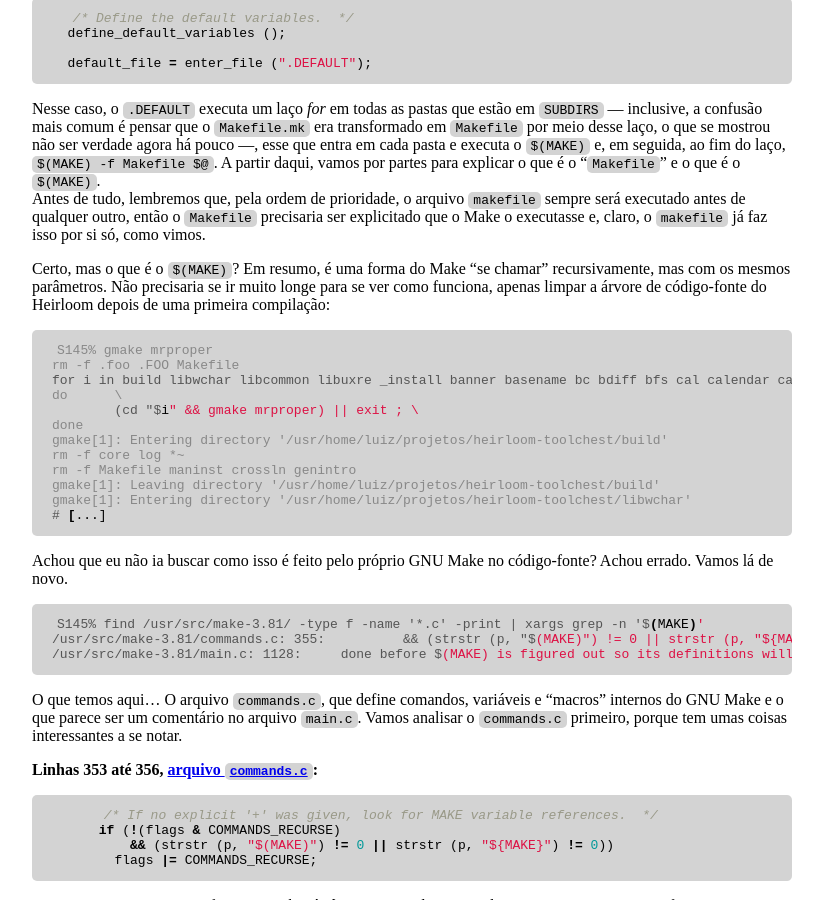
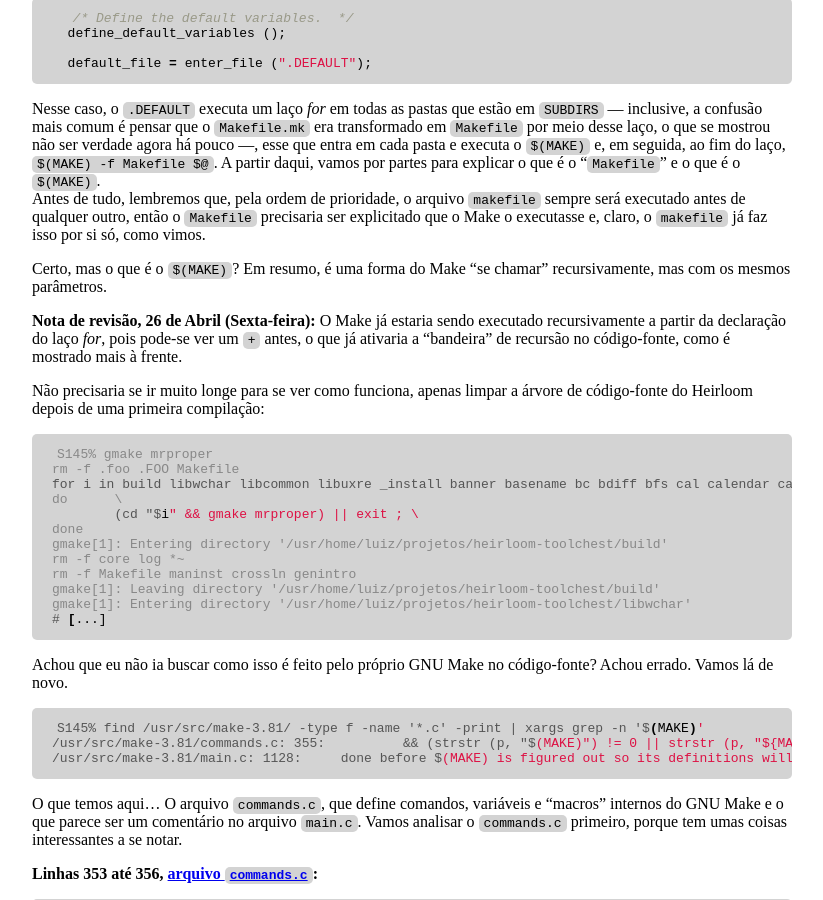
Before and after one commit to takusuman/blog, a Jekyll site: the page built from _posts/2024-04-22-tentando-entender-a-montagem-do-heirloom.markdown, in a window 1280 px wide and 900 px high, scrolled down 12894 px. Shown: the whole window, without its empty margins (228-1051 px from the left). Built offline with Jekyll 4.4.1, drawn with Linux system fonts in a browser that asks for light colours; some of the changed text lies outside the part shown.

Commit message:
Nota de revisão e correção gramatical no artigo do dia 22 de Abril.

```diff
--- a/_posts/2024-04-22-tentando-entender-a-montagem-do-heirloom.markdown
+++ b/_posts/2024-04-22-tentando-entender-a-montagem-do-heirloom.markdown
@@ -893,6 +893,12 @@ si só, como vimos.
 
 Certo, mas o que é o ``$(MAKE)``? Em resumo, é uma forma do Make "se chamar"
 recursivamente, mas com os mesmos parâmetros.
+
+**Nota de revisão, 26 de Abril (Sexta-feira):** O Make já estaria sendo
+executado recursivamente a partir da declaração do laço _for_, pois pode-se
+ver um ``+`` antes, o que já ativaria a "bandeira" de recursão no código-fonte,
+como é mostrado mais à frente.
+
 Não precisaria se ir muito longe para se ver como funciona, apenas limpar
 a árvore de código-fonte do Heirloom depois de uma primeira compilação:
 
@@ -1024,7 +1030,7 @@ extensão para o MS-DOS e o IBM OS/2 que mantém os descritores de arquivos dos
 não caiba comentar muito além aqui.
 
 Finalmente, conseguiremos chegar onde queríamos: para que serve o bendito
-``Makefile`` gerado a partir do ``Makefile.mk``? E porque ele é chamado apenas
+``Makefile`` gerado a partir do ``Makefile.mk``? E por que ele é chamado apenas
 no final do laço _for_ que compila todos os programas e bibliotecas do Heirloom?
 Quando analisamos o arquivo ``Makefile.mk``, vemos que ele contém regras
 específicas para criar a estrutura de pastas onde o Heirloom será instalado
```
